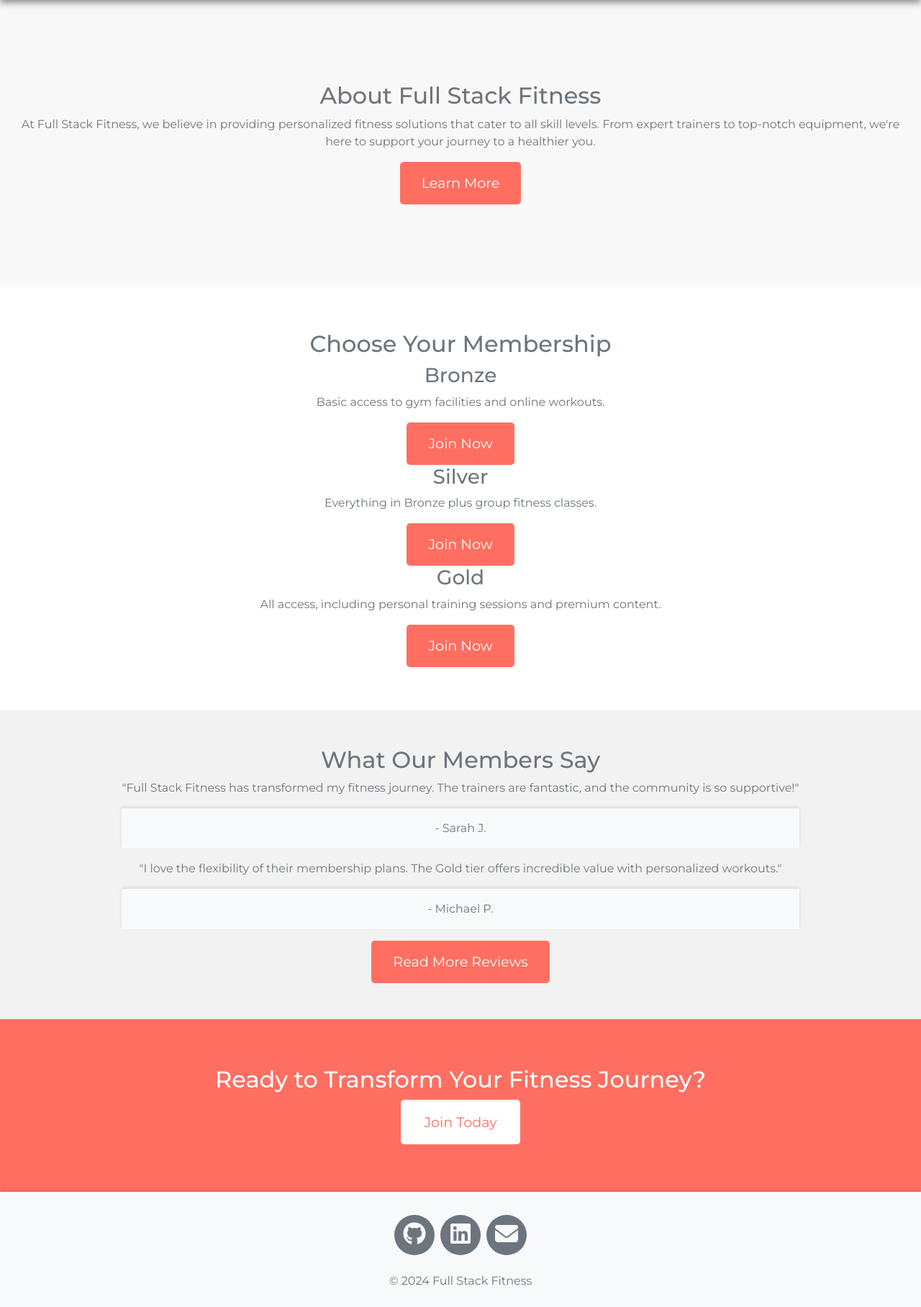
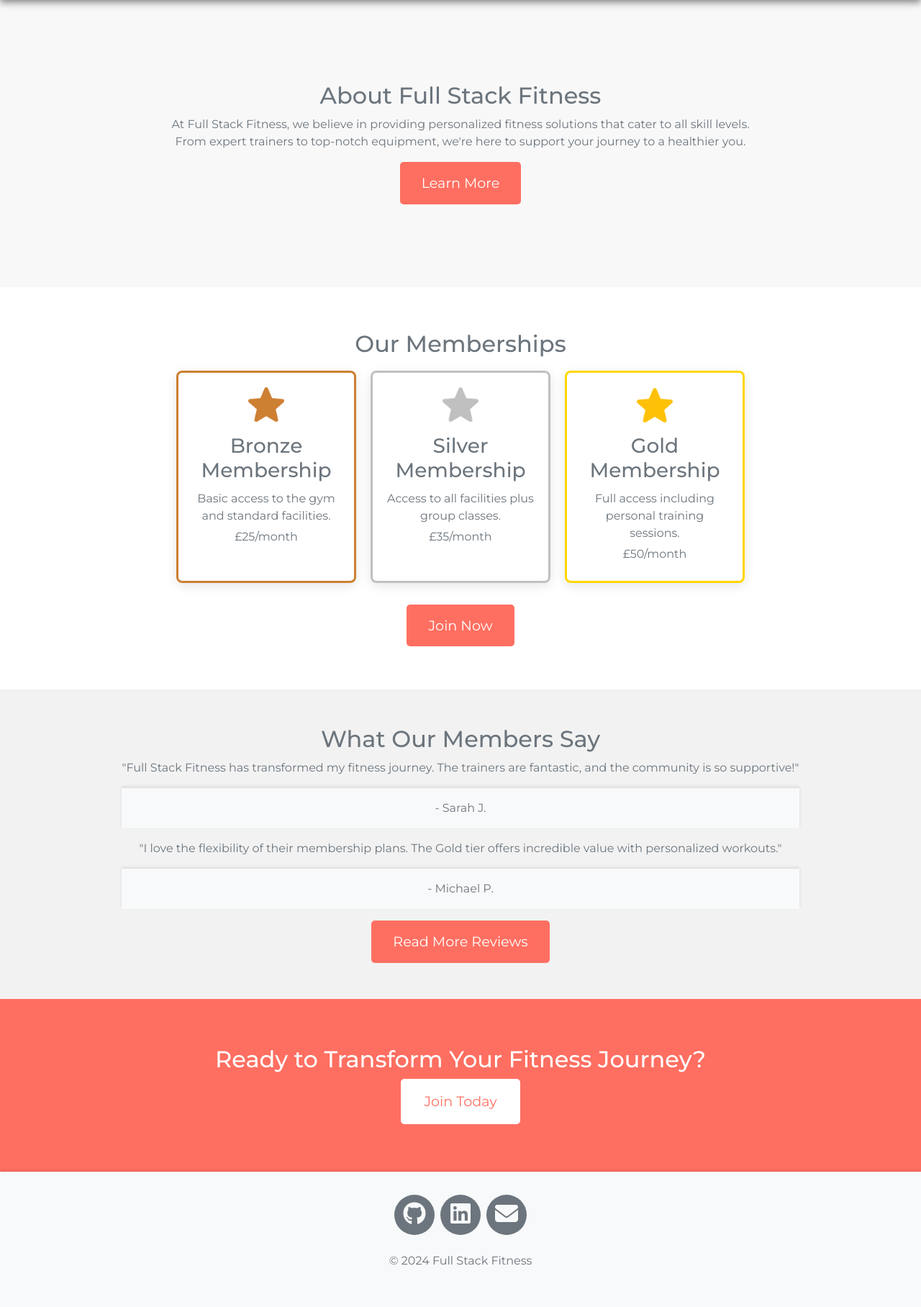
Before and after one commit to PaulR1209/full_stack_fitness, a Django app: page / in a window 1280 px wide. Shown: the part 801-2617 px from the top of the page at 72% size. After the commit the page ends 2558 px from the top, so only its background shows below. Run offline with Django 5.2, Linux system fonts and the light colour scheme; some libraries are stand-ins or nearby versions.

Commit message:
add membership cards on home page

```diff
--- a/home/templates/home/index.html
+++ b/home/templates/home/index.html
@@ -11,33 +11,60 @@
     </div>
 </div>
 
-<section class="home-page-sections about-teaser">
-    <h2>About Full Stack Fitness</h2>
-    <p>At Full Stack Fitness, we believe in providing personalized fitness solutions that cater to all skill levels.
-        From expert trainers to top-notch equipment, we're here to support your journey to a healthier you.</p>
-    <a href="{% url 'about' %}" class="cta-button">Learn More</a>
-</section>
-
-<section class="home-page-sections membership-overview">
-    <h2>Choose Your Membership</h2>
-    <div class="membership-tiers">
-        <div class="tier">
-            <h3>Bronze</h3>
-            <p>Basic access to gym facilities and online workouts.</p>
-            <a href="" class="cta-button">Join Now</a>
-        </div>
-        <div class="tier">
-            <h3>Silver</h3>
-            <p>Everything in Bronze plus group fitness classes.</p>
-            <a href="" class="cta-button">Join Now</a>
-        </div>
-        <div class="tier">
-            <h3>Gold</h3>
-            <p>All access, including personal training sessions and premium content.</p>
-            <a href="" class="cta-button">Join Now</a>
+<div class="container-fluid home-page-sections about-teaser">
+    <div class="row">
+        <div class="col-md-8 mx-auto">
+            <h2>About Full Stack Fitness</h2>
+            <p>At Full Stack Fitness, we believe in providing personalized fitness solutions that cater to all skill
+                levels. From expert trainers to top-notch equipment, we're here to support your journey to a healthier
+                you.</p>
+            <a href="{% url 'about' %}" class="cta-button">Learn More</a>
         </div>
     </div>
-</section>
+</div>
+
+<div class="container-fluid membership-section">
+    <div class="row">
+        <div class="col text-center">
+            <h2>Our Memberships</h2>
+        </div>
+    </div>
+
+    <div class="row justify-content-center membership-cards-container">
+        <!-- Bronze Membership Card -->
+        <div class="col-12 col-md-3 membership-card bronze text-center">
+            <img src="/static/images/bronze.png" alt="Bronze Membership Icon">
+            <h3>Bronze Membership</h3>
+            <p>Basic access to the gym and standard facilities.</p>
+            <p>£25/month</p>
+        </div>
+
+        <!-- Silver Membership Card -->
+        <div class="col-12 col-md-3 membership-card silver text-center">
+            <img src="/static/images/silver.png" alt="Silver Membership Icon">
+            <h3>Silver Membership</h3>
+            <p>Access to all facilities plus group classes.</p>
+            <p>£35/month</p>
+        </div>
+
+        <!-- Gold Membership Card -->
+        <div class="col-12 col-md-3 membership-card gold text-center">
+            <img src="/static/images/gold.png" alt="Gold Membership Icon">
+            <h3>Gold Membership</h3>
+            <p>Full access including personal training sessions.</p>
+            <p>£50/month</p>
+        </div>
+    </div>
+
+    <!-- Join Now Button -->
+    <div class="row">
+        <div class="col text-center">
+            <a href="/membership" class="cta-button">Join Now</a>
+        </div>
+    </div>
+</div>
+
+
 
 <section class="home-page-sections reviews-teaser">
     <h2>What Our Members Say</h2>
--- a/static/css/style.css
+++ b/static/css/style.css
@@ -161,6 +161,8 @@ footer {
   background-color: #ff3c2f;
 }
 
+/* Home Page Sections */
+
 .home-page-sections {
   display: flex;
   flex-direction: column;
@@ -169,17 +171,79 @@ footer {
   text-align: center;
 }
 
+/* About Section */
+
 .about-teaser {
   background-color: #f8f8f8;
   min-height: 50vh;
   padding: 50px 20px;
 }
 
-.membership-overview {
-  min-height: 60vh;
+/* Membership cards */
+
+.membership-section {
+  text-align: center;
   padding: 60px 20px;
-  background-color: #ffffff;
 }
+
+.membership-cards-container {
+  display: flex;
+  justify-content: center;
+  margin-bottom: 20px;
+  gap: 20px;
+}
+
+.membership-card {
+  border-radius: 8px;
+  box-shadow: 0 4px 15px rgba(0, 0, 0, 0.1);
+  padding: 20px;
+  margin: 10px 0;
+  width: 250px;
+  transition: transform 0.3s ease;
+}
+
+.membership-card img {
+  width: 50px;
+  margin-bottom: 15px;
+}
+
+.membership-card h3 {
+  margin-bottom: 10px;
+}
+
+.membership-card p {
+  margin: 5px 0;
+}
+
+.bronze {
+  border: 3px solid #cd7f32;
+}
+
+.silver {
+  border: 3px solid #c0c0c0;
+}
+
+.gold {
+  border: 3px solid #ffd700;
+}
+
+.join-now {
+  margin-top: 40px;
+}
+
+.cta-button {
+  background-color: #ff6f61;
+  color: white;
+  padding: 15px 30px;
+  text-decoration: none;
+  border-radius: 5px;
+  transition: background-color 0.3s ease;
+}
+
+.cta-button:hover {
+  background-color: #e65b52;
+}
+
 
 .reviews-teaser {
   padding: 50px 20px;
```
Also changed, not shown: static/images/bronze.png (added), static/images/gold.png (added), static/images/silver.png (added).
